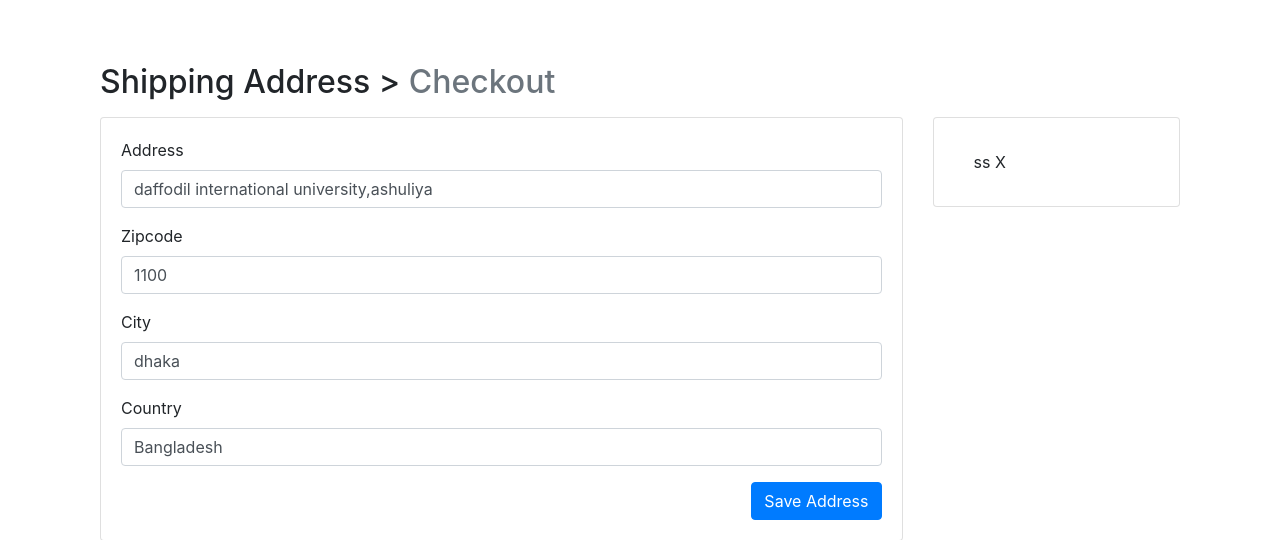
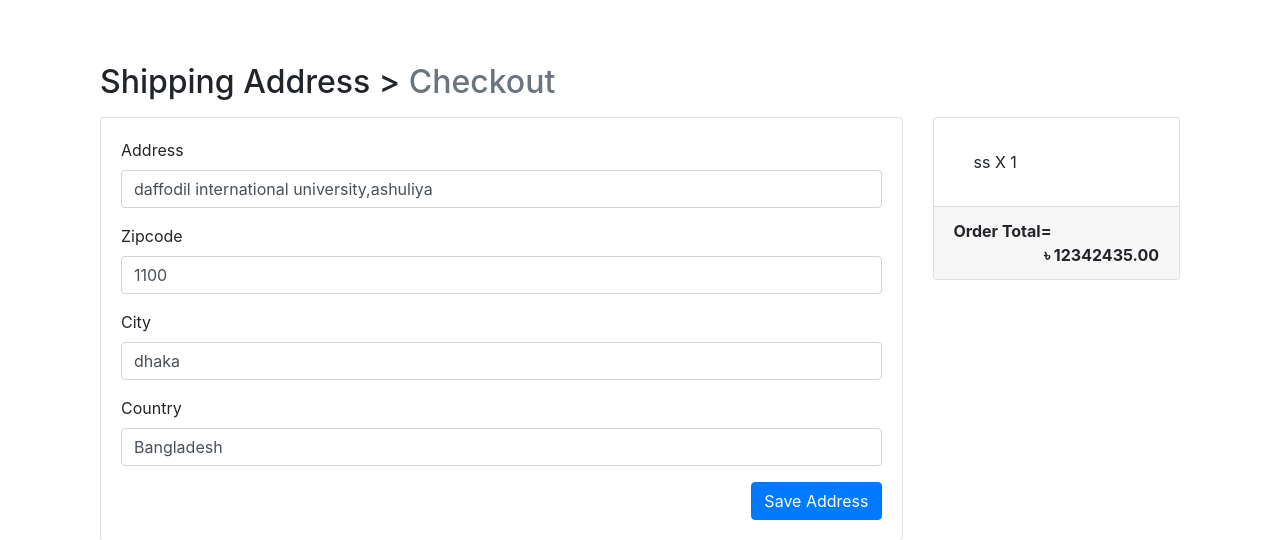
Before and after one commit to Nahidjc/E-commerce_Project_Django, a Django app: page /payment/checkout/ in a window 1280 px wide. Shown: the part 56-596 px from the top of the page. Run offline with Django 3.2, Linux system fonts and the light colour scheme; a user stored in the database is signed in; data comes from the database, SQL or seed files in the repository; both versions use the stored data as it was after the commit; some libraries are stand-ins or nearby versions.

Commit message:
Payment App Checkout.html completed

```diff
--- a/templates/App_Payment/checkout.html
+++ b/templates/App_Payment/checkout.html
@@ -26,9 +26,13 @@
                 <div class="card-body">
                     <ul class="list-group list-group-flush">
                         {% for order_item in order_items %}
-                        <li class="list-group-item">{{ order_item.item.name }} X {{ order_item.item.quantity }}</li>
+                        <li class="list-group-item">{{ order_item.item.name }} X {{ order_item.quantity }}</li>
                         {% endfor %}
                     </ul>
+                </div>
+                <div class="card-footer">
+                    <span class="float-left"><b>Order Total=</b></span>
+                    <span class="float-right"><b>&#2547; {{ order_total|floatformat:2 }}</b></span>
                 </div>
             </div>
         </div>
```
Also changed, not shown: db.sqlite3.
